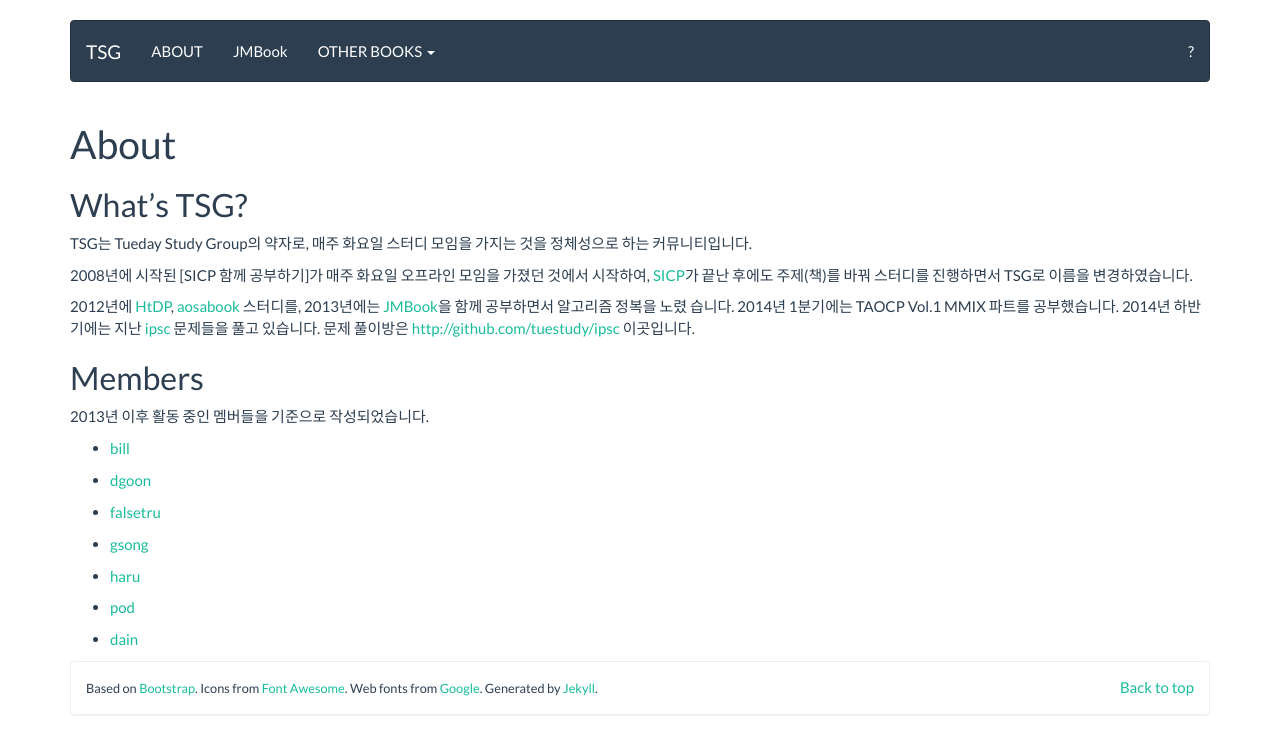
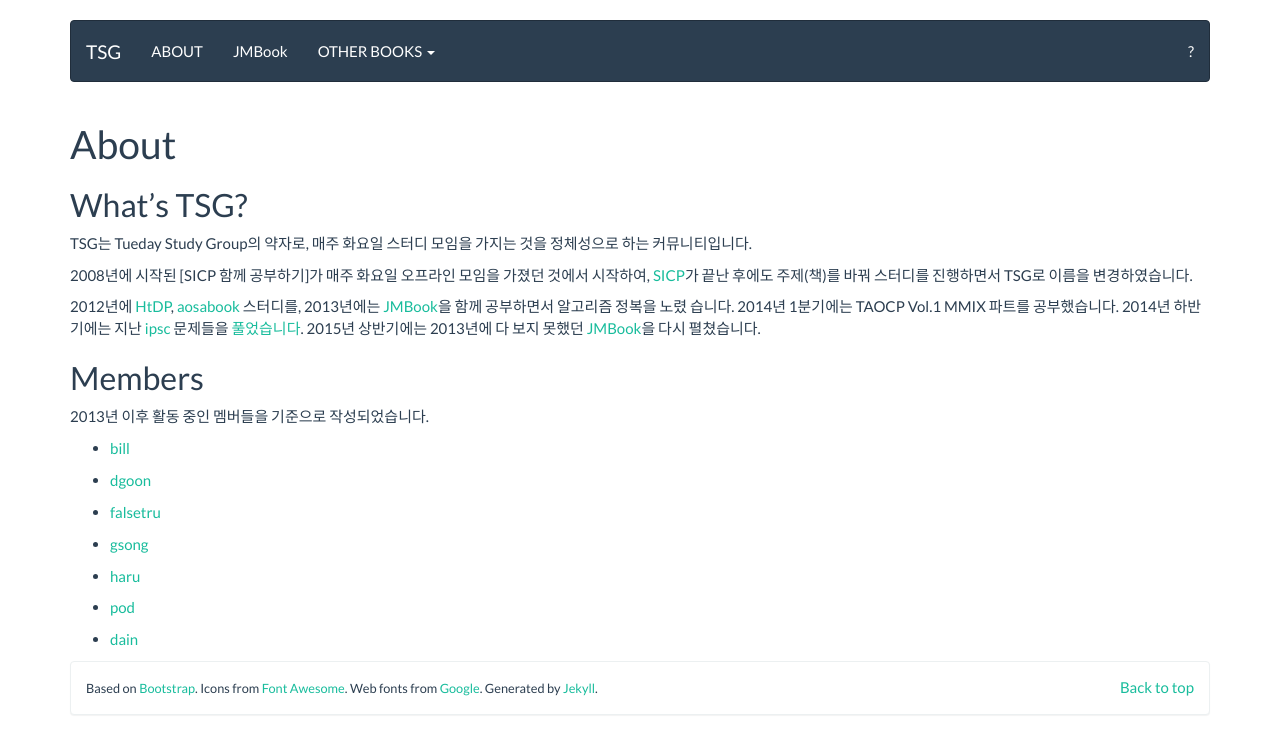
Before and after one commit to tuestudy/tuestudy.github.io, a Jekyll site: the page built from about.md, in a window 1280 px wide. Shown: the top 754 px of the page. Built offline with Jekyll 4.4.1, drawn with Linux system fonts in a browser that asks for light colours; Markdown is read by kramdown in place of the engine named in the settings.

Commit message:
2015년 활동

```diff
--- a/about.md
+++ b/about.md
@@ -14,8 +14,8 @@
 
 2012년에 [HtDP], [aosabook] 스터디를, 2013년에는 [JMBook]을 함께 공부하면서 알고리즘 정복을 노렸
 습니다. 2014년 1분기에는 TAOCP Vol.1 MMIX 파트를 공부했습니다.
-2014년 하반기에는 지난 [ipsc](http://ipsc.ksp.sk/) 문제들을 풀고 있습니다.
-문제 풀이방은 [http://github.com/tuestudy/ipsc](http://github.com/tuestudy/ipsc) 이곳입니다.
+2014년 하반기에는 지난 [ipsc](http://ipsc.ksp.sk/) 문제들을 [풀었습니다](http://github.com/tuestudy/ipsc).
+2015년 상반기에는 2013년에 다 보지 못했던 [JMBook]을 다시 펼쳤습니다.
 
 ## Members
 
```
